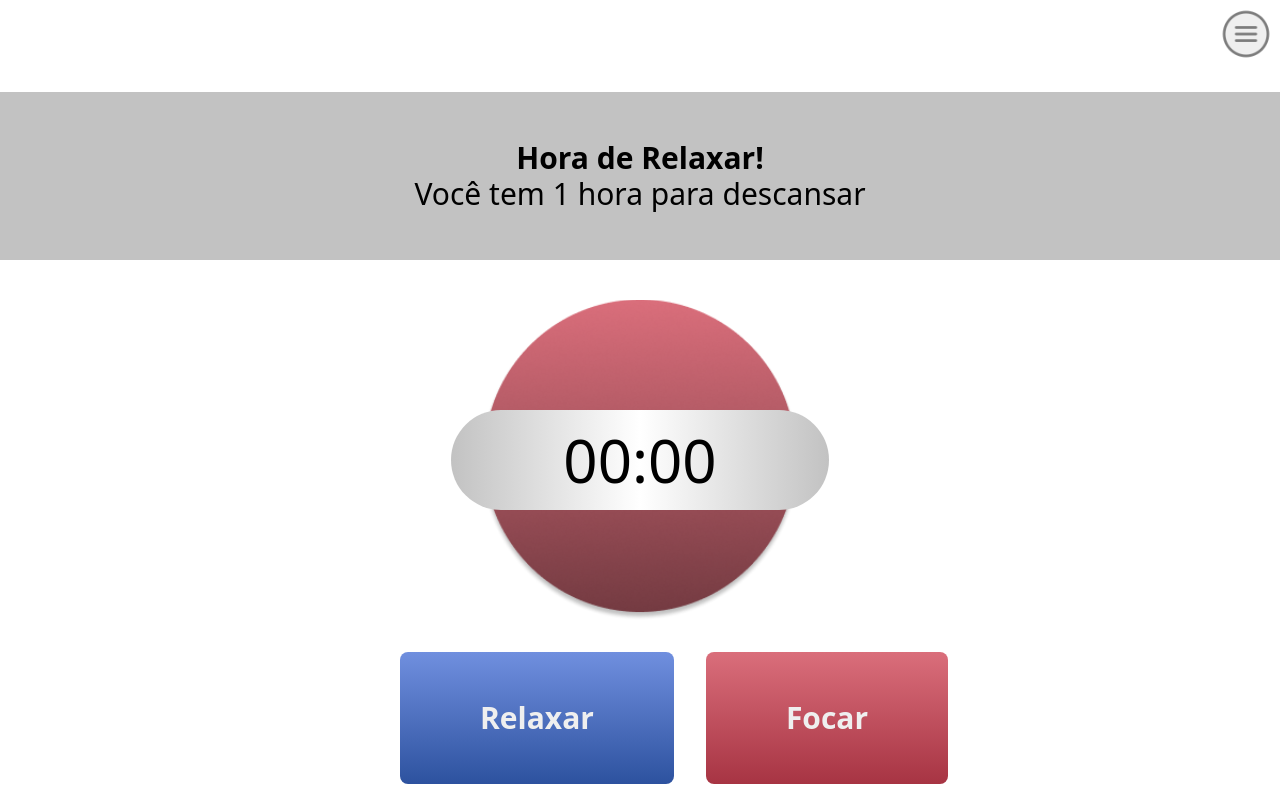
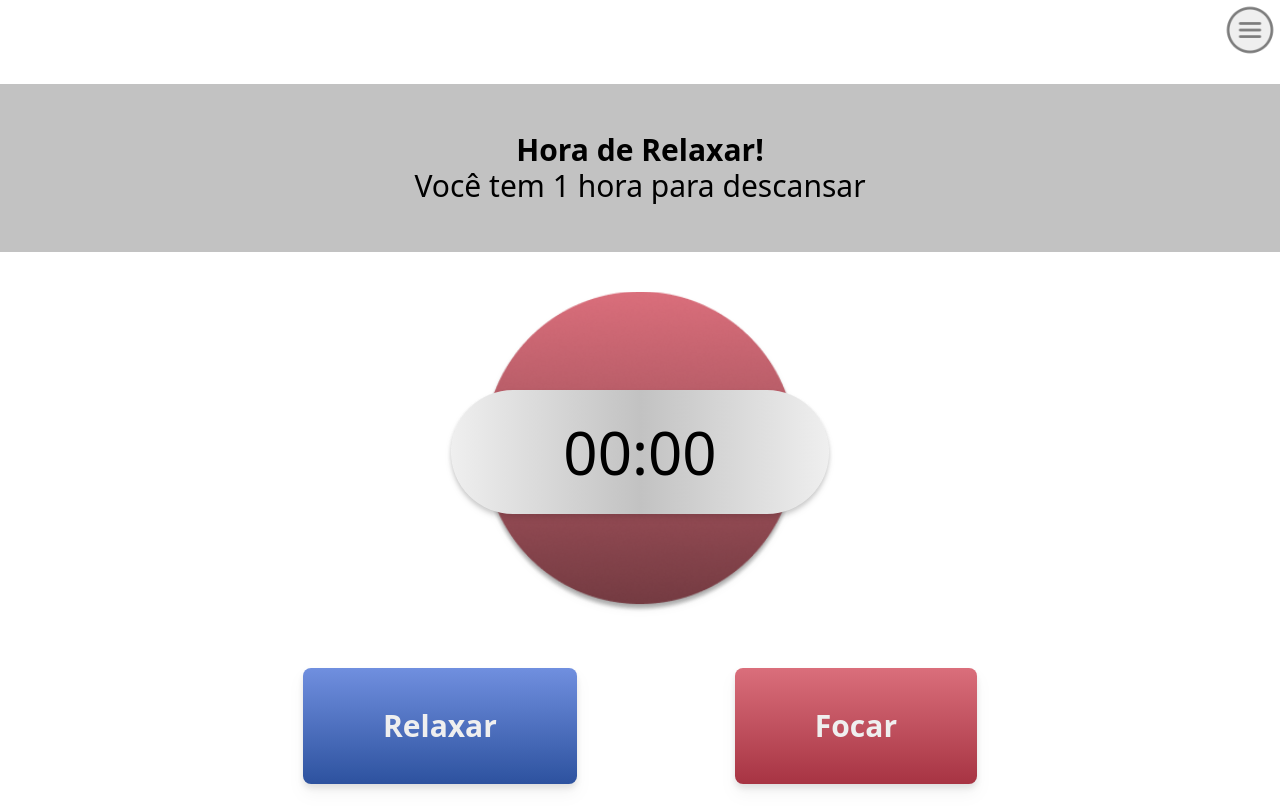
Before and after one commit to LanaGomes/timeSync, a React (Vite) app: page / in a window 1280 px wide. Built offline with nearby package versions, Linux system fonts and the light colour scheme.

Commit message:
random changes

```diff
--- a/index.html
+++ b/index.html
@@ -4,6 +4,7 @@
     <meta charset="UTF-8" />
     <link rel="icon" type="image/svg+xml" href="/vite.svg" />
     <meta name="viewport" content="width=device-width, initial-scale=1.0" />
+
     <title>Vite + React</title>
     <link href="./output.css" rel="stylesheet" />
   </head>
--- a/src/App.jsx
+++ b/src/App.jsx
@@ -10,12 +10,10 @@ function App() {
   return (
     <div className="bg-reallywhite  ">
       <NavBar />
-
-      <div className="">
-        <MainMessage />
-        <StopWatch />
-        <Buttons />
-      </div>
+      <MainMessage />
+      <StopWatch />
+      <Buttons />
+      <div className=""></div>
     </div>
   );
 }
--- a/src/components/Buttons.jsx
+++ b/src/components/Buttons.jsx
@@ -1,10 +1,10 @@
 function Buttons() {
   return (
-    <div className="flex place-content-around ms:px-40 md:px-20  lg:px-40 xl:px-96 mt-8 lg:m-4 text-2xl md:text-3xl text-white font-bold ">
-      <button className="bg-gradient-to-t from-darkBlue to-blue px-10 py-12 sm:px-20 rounded-lg md:mr-8 ">
+    <div className="flex place-content-around ms:px-40 md:px-20  lg:px-40 xl:px-56 xl:mt-10 mt-8 lg:m-4 text-2xl md:text-3xl text-white font-bold ">
+      <button className="bg-gradient-to-t from-darkBlue to-blue px-10 py-10 mb-3 sm:px-20 rounded-lg md:mr-8 drop-shadow-lg ">
         Relaxar
       </button>
-      <button className="bg-gradient-to-b from-magenta to-red px-10 py-12 sm:px-20 rounded-lg ">
+      <button className="bg-gradient-to-b from-magenta to-red px-10 py-10 mb-3 sm:px-20 rounded-lg drop-shadow-lg ">
         Focar
       </button>
     </div>
--- a/src/components/MainMessage.jsx
+++ b/src/components/MainMessage.jsx
@@ -4,7 +4,7 @@ function MainMessage() {
   const [message, setMessage] = useState(true);
   return (
     <div>
-      <main className="bg-grey-1 my-10 p-8 text-xl flex-1 text-center sm:p-10 sm:text-2xl sm:my-6 lg:text-3xl lg:p-12">
+      <main className="bg-grey-1 my-5 p-8 text-xl flex-1 text-center sm:p-10 sm:text-2xl sm:my-6 lg:text-3xl lg:p-12">
         <h2 className="font-bold">Hora de Relaxar!</h2>
         <p>Você tem 1 hora para descansar</p>
       </main>
--- a/src/components/NavBar.jsx
+++ b/src/components/NavBar.jsx
@@ -2,8 +2,8 @@ import IconMenu64 from "../Images/menuIcon64.png";
 
 function NavBar() {
   return (
-    <nav className=" flex justify-end items-center ">
-      <img className="h-14 m-1.5" src={IconMenu64} />
+    <nav className=" flex justify-end items-center  ">
+      <img className="h-14 m-0.5" src={IconMenu64} />
     </nav>
   );
 }
--- a/src/components/StopWatch.jsx
+++ b/src/components/StopWatch.jsx
@@ -1,8 +1,8 @@
 function StopWatch() {
   return (
     <div className="flex flex-col justify-center items-center">
-      <div className=" flex flex-col justify-center items-center bg-teste bg-cover bg-no-repeat bg-center h-60 w-60 my-10 sm:h-80 sm:w-80 sm:my-4  static z-1">
-        <h1 className="bg-gradient-to-r from-grey-1 via-reallyWhite to-grey-1 text-4xl sm:text-6xl py-5 px-28  rounded-full relative  z-10  ">
+      <div className=" flex flex-col justify-center items-center bg-teste bg-cover bg-no-repeat bg-center h-60 w-60 my-10 sm:h-80 sm:w-80 sm:my-4  static z-1 drop-shadow-md">
+        <h1 className="bg-gradient-to-r from-white via-grey-1 to-white text-4xl sm:text-6xl py-8 px-24 sm:px-28  rounded-full relative  z-10 drop-shadow-md ">
           00:00
         </h1>
       </div>
```
